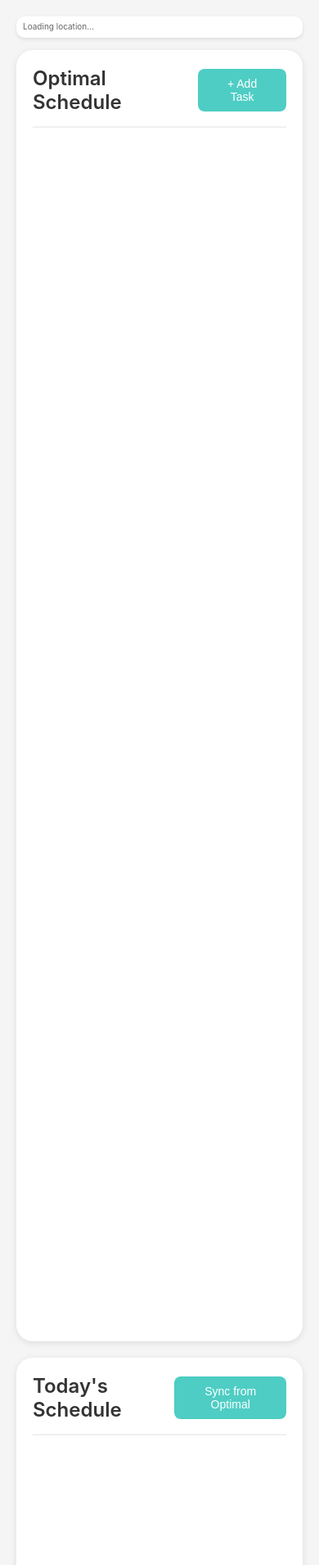
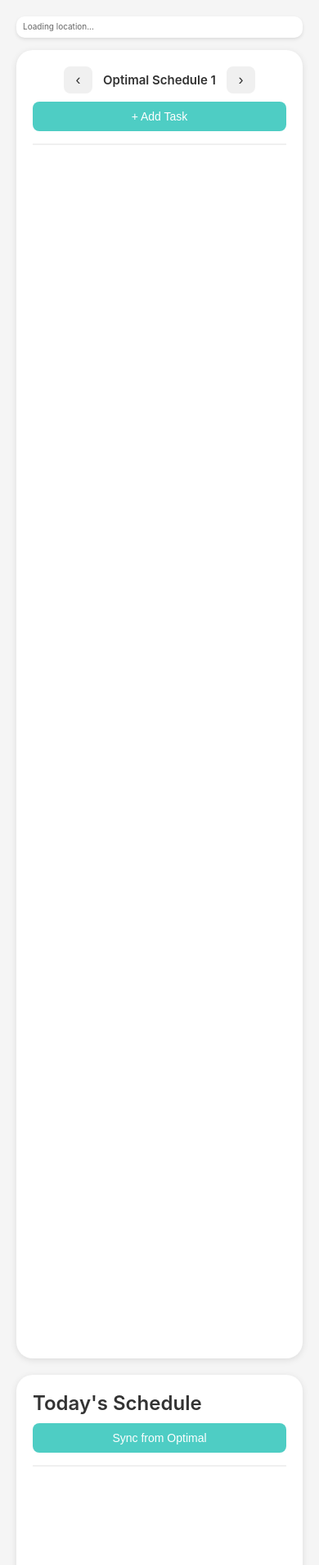
Before and after one commit to hudahussaini/prayerplanner, a Flask app: page / in a window 390 px wide. Shown: the top 1909 px of the page at 82% size. Run offline with Flask 3, Linux system fonts and the light colour scheme.

Commit message:
Multiple schedules and move automatically with time

```diff
--- a/app.py
+++ b/app.py
@@ -38,8 +38,14 @@ def index():
 # Task API Endpoints
 @app.route('/api/tasks', methods=['GET'])
 def get_tasks():
-    """Get all tasks"""
-    tasks = Task.query.order_by(Task.order_index).all()
+    """Get all tasks, optionally filtered by template_id"""
+    template_id = request.args.get('template_id', type=int)
+
+    if template_id:
+        tasks = Task.query.filter_by(template_id=template_id).order_by(Task.order_index).all()
+    else:
+        tasks = Task.query.order_by(Task.order_index).all()
+
     return jsonify([task.to_dict() for task in tasks])
 
 @app.route('/api/tasks', methods=['POST'])
@@ -55,7 +61,8 @@ def create_task():
         duration=data['duration'],
         color=data.get('color', get_random_color()),
         start_time=data.get('start_time'),
-        order_index=data.get('order_index', 0)
+        order_index=data.get('order_index', 0),
+        template_id=data.get('template_id', 1)
     )
 
     db.session.add(task)
@@ -160,12 +167,15 @@ def delete_schedule_entry(entry_id):
 @app.route('/api/schedule/sync', methods=['POST'])
 def sync_schedule():
     """Sync tasks from optimal schedule to daily schedule"""
+    data = request.json or {}
+    template_id = data.get('template_id', 1)
+
     # Delete existing entries for today
     today = date.today()
     ScheduleEntry.query.filter_by(date=today).delete()
 
-    # Get all tasks ordered by their position
-    tasks = Task.query.order_by(Task.order_index).all()
+    # Get all tasks for the specified template ordered by their position
+    tasks = Task.query.filter_by(template_id=template_id).order_by(Task.order_index).all()
 
     # Create schedule entries from tasks
     for task in tasks:
@@ -185,6 +195,19 @@ def sync_schedule():
     # Return the new schedule
     entries = ScheduleEntry.query.filter_by(date=today).order_by(ScheduleEntry.start_time).all()
     return jsonify([entry.to_dict() for entry in entries])
+
+@app.route('/api/templates', methods=['GET'])
+def get_templates():
+    """Get list of all templates with task counts"""
+    templates = []
+    for i in range(1, 9):  # 8 templates
+        count = Task.query.filter_by(template_id=i).count()
+        templates.append({
+            'id': i,
+            'name': f'Schedule {i}',
+            'task_count': count
+        })
+    return jsonify(templates)
 
 @app.route('/api/sunset', methods=['GET'])
 def get_sunset():
--- a/models.py
+++ b/models.py
@@ -11,6 +11,7 @@ class Task(db.Model):
     color = db.Column(db.String(7), nullable=False)  # hex color
     start_time = db.Column(db.String(5), nullable=True)  # HH:MM format
     order_index = db.Column(db.Integer, default=0)
+    template_id = db.Column(db.Integer, default=1)  # which optimal schedule template (1-8)
     created_at = db.Column(db.DateTime, default=datetime.utcnow)
     updated_at = db.Column(db.DateTime, default=datetime.utcnow, onupdate=datetime.utcnow)
 
@@ -22,6 +23,7 @@ class Task(db.Model):
             'color': self.color,
             'start_time': self.start_time,
             'order_index': self.order_index,
+            'template_id': self.template_id,
             'created_at': self.created_at.isoformat() if self.created_at else None,
             'updated_at': self.updated_at.isoformat() if self.updated_at else None
         }
--- a/static/css/style.css
+++ b/static/css/style.css
@@ -103,6 +103,36 @@ body {
     font-size: 24px;
     font-weight: 600;
     color: #333;
+}
+
+.template-nav {
+    display: flex;
+    align-items: center;
+    gap: 12px;
+}
+
+.template-nav h2 {
+    margin: 0;
+    min-width: 200px;
+    text-align: center;
+}
+
+.btn-nav {
+    padding: 8px 14px;
+    font-size: 20px;
+    font-weight: bold;
+    min-width: 40px;
+    background-color: #f0f0f0;
+    color: #333;
+}
+
+.btn-nav:hover {
+    background-color: #e0e0e0;
+}
+
+.btn-nav:disabled {
+    opacity: 0.3;
+    cursor: not-allowed;
 }
 
 .btn {
@@ -764,4 +794,32 @@ body {
     .panel {
         min-height: 600px;
     }
+
+    .template-nav h2 {
+        font-size: 18px;
+        min-width: 160px;
+    }
+
+    .btn-nav {
+        padding: 6px 10px;
+        font-size: 18px;
+        min-width: 35px;
+    }
 }
+
+@media (max-width: 480px) {
+    .panel-header {
+        flex-direction: column;
+        gap: 10px;
+        align-items: stretch;
+    }
+
+    .template-nav {
+        justify-content: center;
+    }
+
+    .template-nav h2 {
+        font-size: 15px;
+        min-width: 140px;
+    }
+}
--- a/static/js/api.js
+++ b/static/js/api.js
@@ -7,8 +7,9 @@ const API_BASE = window.location.hostname === 'localhost'
 
 const api = {
     // Task endpoints
-    async getTasks() {
-        const response = await fetch(`${API_BASE}/tasks`);
+    async getTasks(templateId) {
+        const url = templateId ? `${API_BASE}/tasks?template_id=${templateId}` : `${API_BASE}/tasks`;
+        const response = await fetch(url);
         if (!response.ok) throw new Error('Failed to fetch tasks');
         return response.json();
     },
@@ -76,9 +77,11 @@ const api = {
         return response.json();
     },
 
-    async syncSchedule() {
+    async syncSchedule(templateId) {
         const response = await fetch(`${API_BASE}/schedule/sync`, {
-            method: 'POST'
+            method: 'POST',
+            headers: { 'Content-Type': 'application/json' },
+            body: JSON.stringify({ template_id: templateId })
         });
         if (!response.ok) throw new Error('Failed to sync schedule');
         return response.json();
--- a/static/js/location.js
+++ b/static/js/location.js
@@ -25,6 +25,9 @@ async function initializeLocation() {
         return;
     }
 
+    // Store old sunrise time before updating
+    const oldSunriseTime = sunriseTime;
+
     // If cached data is missing prayer times, clear it and fetch fresh data
     if (cached && (!cached.sunriseTime || !cached.dhuhrTime)) {
         localStorage.removeItem('sunsetData');
@@ -48,6 +51,25 @@ async function initializeLocation() {
         ishaTime = sunsetData.ishaTime;
 
         updateLocationUI(sunsetData);
+
+        // Get the last known sunrise time
+        const lastKnownSunrise = localStorage.getItem('lastSunriseTime');
+
+        // Check if sunrise time changed significantly (more than 5 minutes)
+        if (lastKnownSunrise && lastKnownSunrise !== sunriseTime) {
+            const shiftMinutes = calculateTimeShift(lastKnownSunrise, sunriseTime);
+            if (Math.abs(shiftMinutes) >= 5) {
+                // Notify schedule.js about prayer time shift
+                if (window.onPrayerTimeShift) {
+                    setTimeout(() => {
+                        window.onPrayerTimeShift(shiftMinutes);
+                    }, 1000); // Delay to let UI load first
+                }
+            }
+        }
+
+        // Store current sunrise time for future comparison
+        localStorage.setItem('lastSunriseTime', sunriseTime);
     } catch (error) {
         console.error('Failed to get location or sunset time:', error);
         updateLocationUI({
@@ -61,6 +83,17 @@ async function initializeLocation() {
             ishaTime: ishaTime
         });
     }
+}
+
+// Calculate time shift in minutes between two time strings
+function calculateTimeShift(oldTime, newTime) {
+    const [oldHours, oldMinutes] = oldTime.split(':').map(Number);
+    const [newHours, newMinutes] = newTime.split(':').map(Number);
+
+    const oldTotalMinutes = oldHours * 60 + oldMinutes;
+    const newTotalMinutes = newHours * 60 + newMinutes;
+
+    return newTotalMinutes - oldTotalMinutes;
 }
 
 function getUserLocation() {
--- a/static/js/schedule.js
+++ b/static/js/schedule.js
@@ -2,6 +2,7 @@
 
 let tasks = [];
 let scheduleEntries = [];
+let currentTemplateId = 1; // Current optimal schedule template (1-8)
 
 // Color palette for tasks (matching backend)
 const COLOR_PALETTE = [
@@ -23,6 +24,9 @@ document.addEventListener('DOMContentLoaded', () => {
 
 async function initializeApp() {
     try {
+        // Set up prayer time shift handler
+        window.onPrayerTimeShift = handlePrayerTimeShift;
+
         // Initialize location and sunset time first
         await initializeLocation();
 
@@ -45,8 +49,69 @@ async function initializeApp() {
     }
 }
 
+async function handlePrayerTimeShift(shiftMinutes) {
+    const direction = shiftMinutes > 0 ? 'later' : 'earlier';
+    const absMinutes = Math.abs(shiftMinutes);
+
+    const message = `Prayer times have shifted ${absMinutes} minutes ${direction}. ` +
+                   `Would you like to adjust all task times in your Optimal Schedules accordingly?`;
+
+    if (confirm(message)) {
+        try {
+            // Shift all tasks across all templates
+            const shiftsApplied = await shiftAllTaskTimes(shiftMinutes);
+
+            // Reload and re-render
+            await loadTasks();
+            renderTasks();
+
+            alert(`Successfully shifted ${shiftsApplied} tasks by ${absMinutes} minutes ${direction}.`);
+        } catch (error) {
+            console.error('Failed to shift task times:', error);
+            alert('Failed to adjust task times. Please try manually.');
+        }
+    }
+}
+
+async function shiftAllTaskTimes(shiftMinutes) {
+    let shiftsApplied = 0;
+
+    // Get all tasks across all templates
+    const allTasksResponse = await fetch(`${window.location.origin}/api/tasks`);
+    const allTasks = await allTasksResponse.json();
+
+    // Shift each task that has a start_time
+    for (const task of allTasks) {
+        if (task.start_time) {
+            const newTime = shiftTime(task.start_time, shiftMinutes);
+            await api.updateTask(task.id, { start_time: newTime });
+            shiftsApplied++;
+        }
+    }
+
+    return shiftsApplied;
+}
+
+function shiftTime(timeStr, shiftMinutes) {
+    const [hours, minutes] = timeStr.split(':').map(Number);
+    let totalMinutes = hours * 60 + minutes + shiftMinutes;
+
+    // Handle day wrap
+    if (totalMinutes < 0) {
+        totalMinutes += 24 * 60;
+    } else if (totalMinutes >= 24 * 60) {
+        totalMinutes -= 24 * 60;
+    }
+
+    const newHours = Math.floor(totalMinutes / 60);
+    const newMinutes = totalMinutes % 60;
+
+    return `${newHours.toString().padStart(2, '0')}:${newMinutes.toString().padStart(2, '0')}`;
+}
+
 async function loadTasks() {
-    tasks = await api.getTasks();
+    tasks = await api.getTasks(currentTemplateId);
+    updateTemplateNavigation();
 }
 
 async function loadSchedule() {
@@ -56,6 +121,21 @@ async function loadSchedule() {
 function setupEventListeners() {
     // Initialize color palette
     initializeColorPalette();
+
+    // Template navigation
+    document.getElementById('prev-template-btn').addEventListener('click', () => {
+        if (currentTemplateId > 1) {
+            currentTemplateId--;
+            loadTasks().then(() => renderTasks());
+        }
+    });
+
+    document.getElementById('next-template-btn').addEventListener('click', () => {
+        if (currentTemplateId < 8) {
+            currentTemplateId++;
+            loadTasks().then(() => renderTasks());
+        }
+    });
 
     // Add task button
     document.getElementById('add-task-btn').addEventListener('click', () => {
@@ -88,6 +168,28 @@ function setupEventListeners() {
             opt.classList.remove('selected');
         });
     });
+
+    // Keyboard shortcuts for template navigation
+    document.addEventListener('keydown', (e) => {
+        // Only if no input is focused
+        if (document.activeElement.tagName === 'INPUT') return;
+
+        if (e.key === 'ArrowLeft' && currentTemplateId > 1) {
+            e.preventDefault();
+            currentTemplateId--;
+            loadTasks().then(() => renderTasks());
+        } else if (e.key === 'ArrowRight' && currentTemplateId < 8) {
+            e.preventDefault();
+            currentTemplateId++;
+            loadTasks().then(() => renderTasks());
+        }
+    });
+}
+
+function updateTemplateNavigation() {
+    document.getElementById('template-title').textContent = `Optimal Schedule ${currentTemplateId}`;
+    document.getElementById('prev-template-btn').disabled = currentTemplateId === 1;
+    document.getElementById('next-template-btn').disabled = currentTemplateId === 8;
 }
 
 function initializeColorPalette() {
@@ -157,7 +259,12 @@ async function handleSaveTask() {
     }
 
     try {
-        const newTask = await api.createTask({ name, duration, color: selectedColor });
+        const newTask = await api.createTask({
+            name,
+            duration,
+            color: selectedColor,
+            template_id: currentTemplateId
+        });
         tasks.push(newTask);
         renderTasks();
 
@@ -188,13 +295,14 @@ function clearTaskForm() {
 }
 
 async function handleSyncSchedule() {
-    if (!confirm('This will replace your current schedule. Continue?')) {
+    if (!confirm(`This will sync Optimal Schedule ${currentTemplateId} to today. Continue?`)) {
         return;
     }
 
     try {
-        scheduleEntries = await api.syncSchedule();
+        scheduleEntries = await api.syncSchedule(currentTemplateId);
         renderSchedule();
+        renderTasks(); // Update tracking info
         alert('Schedule synced successfully!');
     } catch (error) {
         console.error('Failed to sync schedule:', error);
--- a/templates/index.html
+++ b/templates/index.html
@@ -18,7 +18,11 @@
         <!-- Left Panel: Optimal Schedule -->
         <div class="panel left-panel">
             <div class="panel-header">
-                <h2>Optimal Schedule</h2>
+                <div class="template-nav">
+                    <button id="prev-template-btn" class="btn btn-nav" title="Previous schedule">‹</button>
+                    <h2 id="template-title">Optimal Schedule 1</h2>
+                    <button id="next-template-btn" class="btn btn-nav" title="Next schedule">›</button>
+                </div>
                 <button id="add-task-btn" class="btn btn-primary">+ Add Task</button>
             </div>
 
```
Also changed, not shown: migrate_template.py (added, +26 -0 lines).
